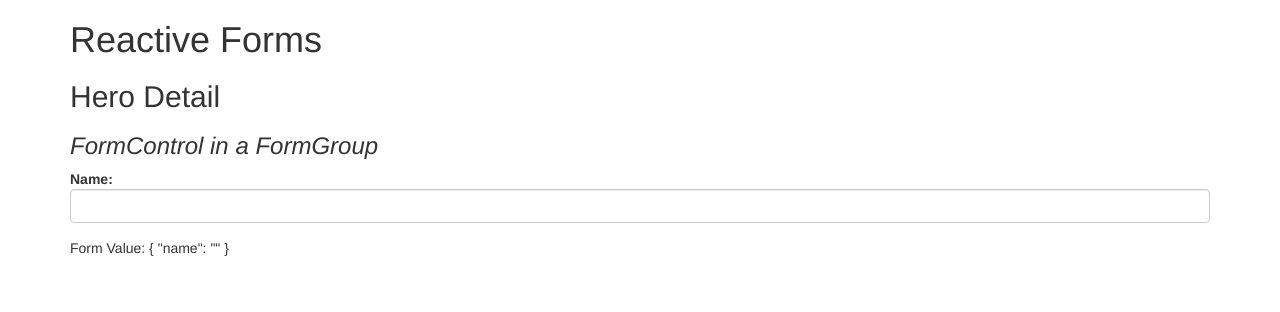
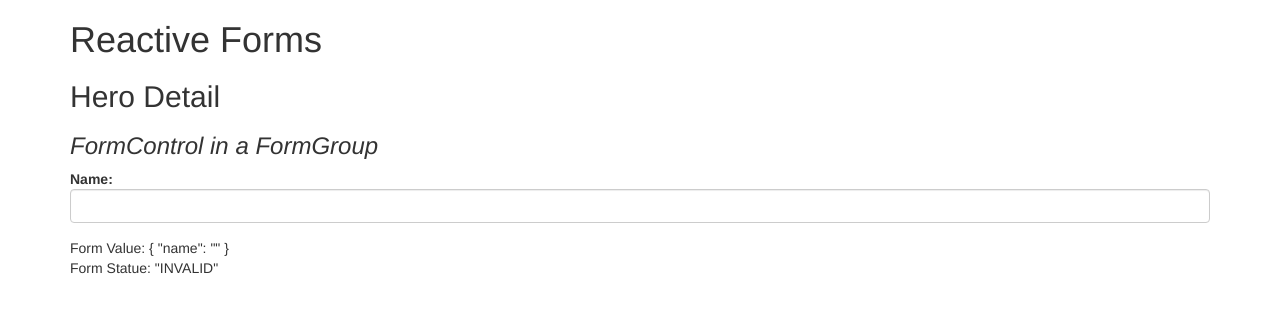
Before and after one commit to Arden-Zhu/reactive-forms, an Angular app: page / in a window 1280 px wide. Shown: the top 312 px of the page. Built offline with nearby package versions, Linux system fonts and the light colour scheme.

Commit message:
a validator

```diff
--- a/src/app/hero-detail/hero-detail.component.html
+++ b/src/app/hero-detail/hero-detail.component.html
@@ -9,3 +9,4 @@
   </div>
 </form>
 <div>Form Value: {{heroForm.value | json}}</div>
+<div>Form Statue: {{heroForm.status | json}}</div>
--- a/src/app/hero-detail/hero-detail.component.ts
+++ b/src/app/hero-detail/hero-detail.component.ts
@@ -1,5 +1,5 @@
 import { Component } from '@angular/core';
-import { FormBuilder, FormGroup } from '@angular/forms';
+import { FormBuilder, FormGroup, Validators } from '@angular/forms';
 
 @Component({
   selector: 'app-hero-detail',
@@ -15,7 +15,7 @@ export class HeroDetailComponent {
 
   createForm(): any {
     this.heroForm = this.fb.group({
-      name : '',
+      name: ['', Validators.required],
     })
   }
 }
```
